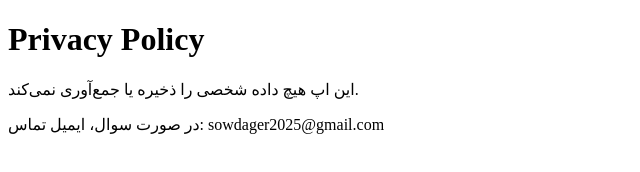
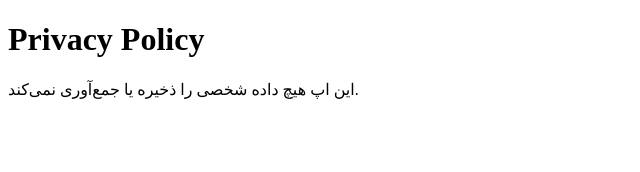
Before and after one commit to Shussainshahir/privacy-policy, a plain HTML site: page index.html in a window 1280 px wide. Shown: the whole page, without its empty margins (0-640 px from the left). Drawn offline with Linux system fonts and the light colour scheme.

Commit message:
Update index.html

```diff
--- a/index.html
+++ b/index.html
@@ -7,6 +7,6 @@
 <body>
     <h1>Privacy Policy</h1>
     <p>این اپ هیچ داده شخصی را ذخیره یا جمع‌آوری نمی‌کند.</p>
-    <p>در صورت سوال، ایمیل تماس: sowdager2025@gmail.com</p>
+    <p></p>
 </body>
 </html>
```
